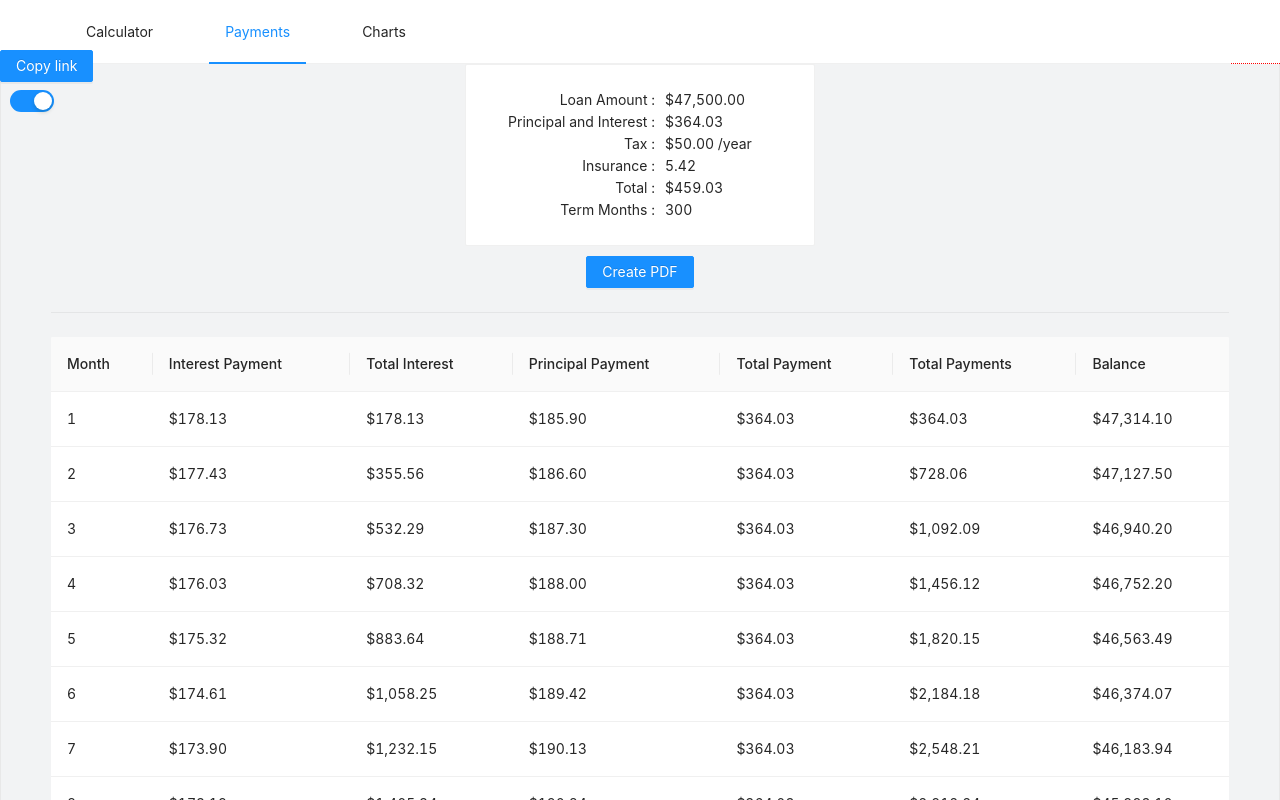
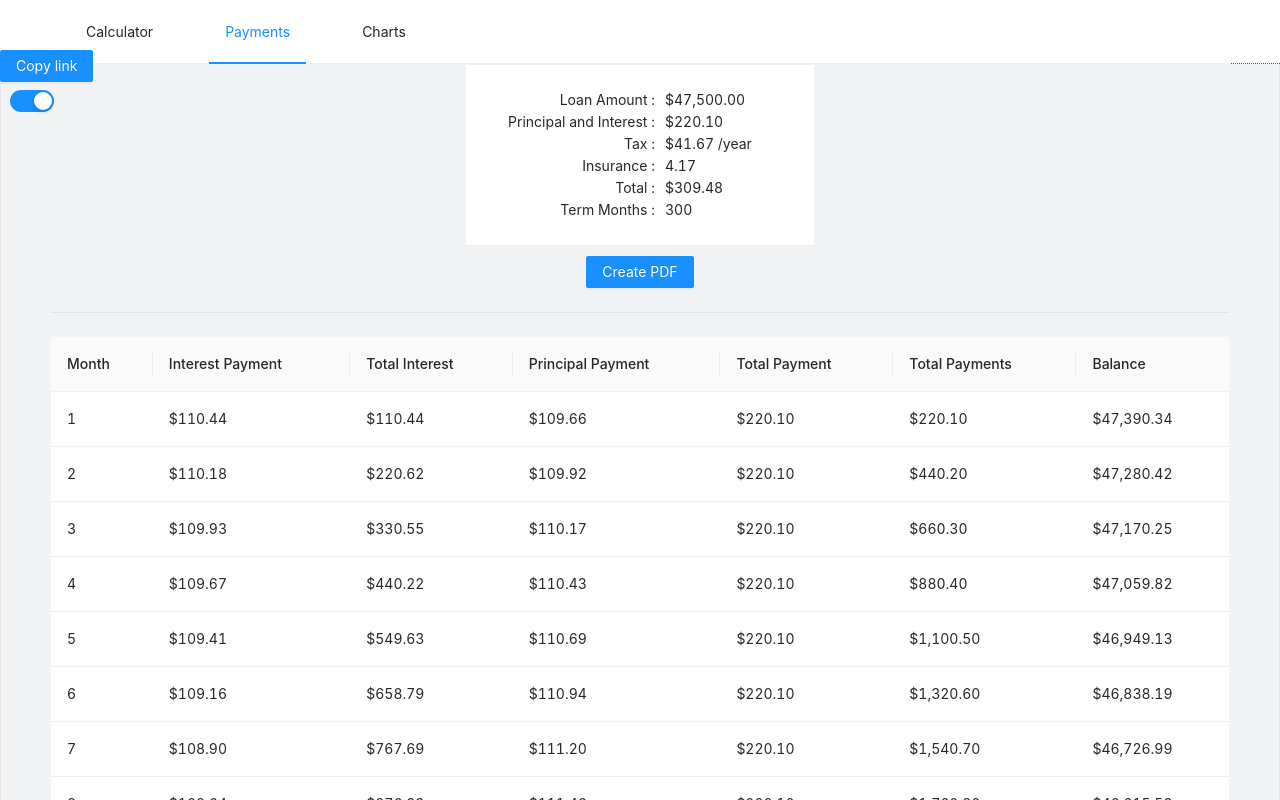
Before and after one commit to rudenko-pavel/calculator, a React (Create React App) app: page /#/ in a window 1280 px wide. Both pictures are taken after a click on the item "Payments". Shown: the top 800 px of the page. Built offline with nearby package versions, Linux system fonts and the light colour scheme.

Commit message:
useLogic

```diff
--- a/src/components/Charts/Charts.js
+++ b/src/components/Charts/Charts.js
@@ -3,14 +3,12 @@ import "./Charts.scss";
 import DataSet from "@antv/data-set";
 import { Axis, Chart, Geom, Legend, Tooltip } from "bizcharts";
 import React from "react";
-import { useSelector } from "react-redux";
 
 import configChart from "../../configs/configChart";
-import getMortgageCalculator from "../../lib/mortgage";
+import { useLogic } from "../../logic";
 
 const Charts = () => {
   const { serie } = configChart;
-  const stateValue = useSelector(state => state.state);
   const fieldsChart = [];
   // objects with values: Interest Payment, PrincipalPayment, ...
   const objInterestPayment = { name: serie[1] };
@@ -32,18 +30,7 @@ const Charts = () => {
 
   let numberOfYear = 1;
 
-  const mortgageCalculator = getMortgageCalculator();
-  mortgageCalculator.totalPrice = stateValue.propertyValue.val;
-  mortgageCalculator.downPayment = stateValue.downPaymentValue.val;
-  mortgageCalculator.interestRate = 0.045;
-  mortgageCalculator.months = stateValue.amortizationValue.val * 12;
-  mortgageCalculator.taxRate = 0.012;
-  mortgageCalculator.insuranceRate = 0.0013;
-  mortgageCalculator.mortgageInsuranceRate = 0.01;
-  mortgageCalculator.mortgageInsuranceEnabled = true;
-  mortgageCalculator.mortgageInsuranceThreshold = 0.2;
-  mortgageCalculator.additionalPrincipalPayment = 100;
-  const payment = mortgageCalculator.calculatePayment();
+  const payment = useLogic();
   const arrayPaymentShedule = payment.paymentSchedule;
 
   const countOfString = arrayPaymentShedule.length;
--- a/src/components/Payments/Payments.js
+++ b/src/components/Payments/Payments.js
@@ -2,16 +2,14 @@ import "./Payments.scss";
 
 import { Divider, Table } from "antd";
 import React from "react";
-import { useSelector } from "react-redux";
 
 import configPayments from "../../configs/configPayments";
-import getMortgageCalculator from "../../lib/mortgage";
+import { useLogic } from "../../logic";
 import CreatePdf from "../CreatePdf/CreatePdf";
 import PaymentSummary from "./PaymentSummary";
 
 const Payments = () => {
   const { columns } = configPayments;
-  const data = useSelector(state => state.state);
 
   // Create number formatter for $.
   const formatter = new Intl.NumberFormat("en-US", {
@@ -34,18 +32,7 @@ const Payments = () => {
     return newArr;
   }
 
-  const mortgageCalculator = getMortgageCalculator();
-  mortgageCalculator.totalPrice = data.propertyValue.val;
-  mortgageCalculator.downPayment = data.downPaymentValue.val;
-  mortgageCalculator.interestRate = 0.045;
-  mortgageCalculator.months = data.amortizationValue.val * 12;
-  mortgageCalculator.taxRate = 0.012;
-  mortgageCalculator.insuranceRate = 0.0013;
-  mortgageCalculator.mortgageInsuranceRate = 0.01;
-  mortgageCalculator.mortgageInsuranceEnabled = true;
-  mortgageCalculator.mortgageInsuranceThreshold = 0.2;
-  mortgageCalculator.additionalPrincipalPayment = 100;
-  const payment = mortgageCalculator.calculatePayment();
+  const payment = useLogic();
 
   return (
     <div className="Payments">
--- a/src/components/RightPart/RightPart.js
+++ b/src/components/RightPart/RightPart.js
@@ -6,7 +6,7 @@ import { useDispatch, useSelector } from "react-redux";
 
 import { resetValues } from "../../actions";
 import configTFE from "../../configs/configTextForElements";
-import getMortgageCalculator from "../../lib/mortgage";
+import { useLogic } from "../../logic";
 import { returnFormatter } from "../CardComponent/CardComponent";
 
 const RightPart = () => {
@@ -14,25 +14,8 @@ const RightPart = () => {
   const dispatch = useDispatch();
 
   const data = useSelector(s => s.state);
-  const mortgageCalculator = getMortgageCalculator();
-  mortgageCalculator.totalPrice = data.propertyValue.val;
-  mortgageCalculator.downPayment = data.downPaymentValue.val;
-  mortgageCalculator.interestRate = data.mortgageRateValue.val / 100;
-  mortgageCalculator.months = data.amortizationValue.val * 12;
-  mortgageCalculator.taxRate =
-    data.amountAnnualTaxesValue.val / data.propertyValue.val;
-  mortgageCalculator.insuranceRate = data.ownerInsuranceValue.val / 100;
-  const payment = mortgageCalculator.calculatePayment();
-
-  // tax + maint + insurance + heating
-  const mMonthlyExpenses =
-    (data.amountAnnualTaxesValue.val +
-      data.propertyValue.val * (data.maintenanceValue.val / 100) +
-      data.propertyValue.val * (data.ownerInsuranceValue.val / 100) +
-      data.annualHeatingCostsValue.val) /
-    12;
-
-  const rMonthlyExpenses = data.rentersInsuranceValue.val;
+  const payment = useLogic();
+  const { mMonthlyExpenses, rMonthlyExpenses } = payment;
 
   const mTotal = payment.principalAndInterest + mMonthlyExpenses;
   const rTotal = data.rentValue.val + rMonthlyExpenses;
--- /dev/null
+++ b/src/logic.js
@@ -0,0 +1,46 @@
+import { useSelector } from "react-redux";
+
+import getMortgageCalculator from "./lib/mortgage";
+
+export default class Calculator {
+  constructor() {
+    this.mortgageCalculator = getMortgageCalculator();
+  }
+
+  setValue = (name, value) => {
+    this.mortgageCalculator[name] = value;
+    return this;
+  };
+
+  calculatePayment = () => {
+    return this.mortgageCalculator.calculatePayment();
+  };
+}
+
+export const useLogic = () => {
+  const data = useSelector(s => s.state);
+  const payment = new Calculator()
+    .setValue("totalPrice", data.propertyValue.val)
+    .setValue("downPayment", data.downPaymentValue.val)
+    .setValue("interestRate", data.mortgageRateValue.val / 100)
+    .setValue("months", data.amortizationValue.val * 12)
+    .setValue(
+      "taxRate",
+      data.amountAnnualTaxesValue.val / data.propertyValue.val
+    )
+    .setValue("insuranceRate", data.ownerInsuranceValue.val / 100)
+    .calculatePayment();
+
+  // tax + maint + insurance + heating
+  const mMonthlyExpenses =
+    (data.amountAnnualTaxesValue.val +
+      data.propertyValue.val * (data.maintenanceValue.val / 100) +
+      data.propertyValue.val * (data.ownerInsuranceValue.val / 100) +
+      data.annualHeatingCostsValue.val) /
+    12;
+  payment.mMonthlyExpenses = mMonthlyExpenses;
+
+  const rMonthlyExpenses = data.rentersInsuranceValue.val;
+  payment.rMonthlyExpenses = rMonthlyExpenses;
+  return payment;
+};
```
